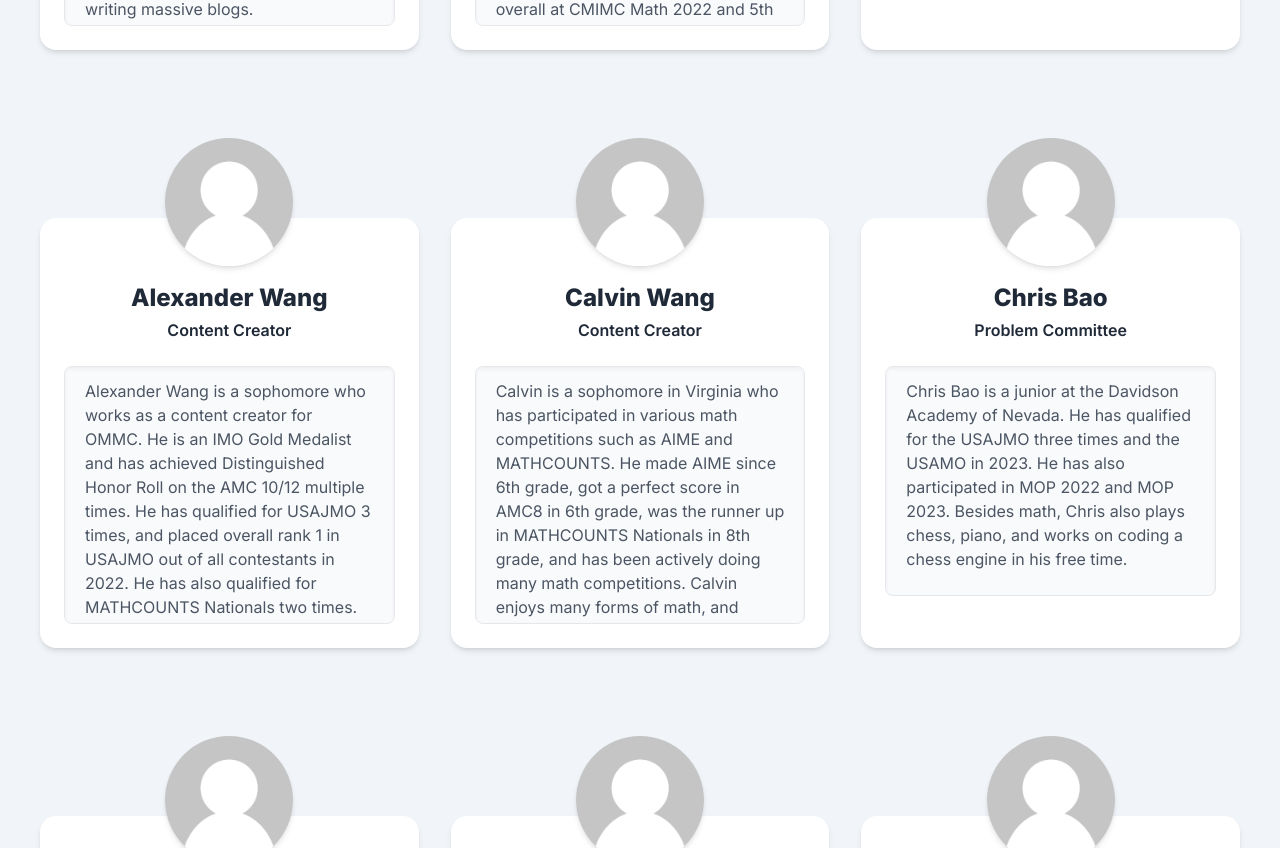
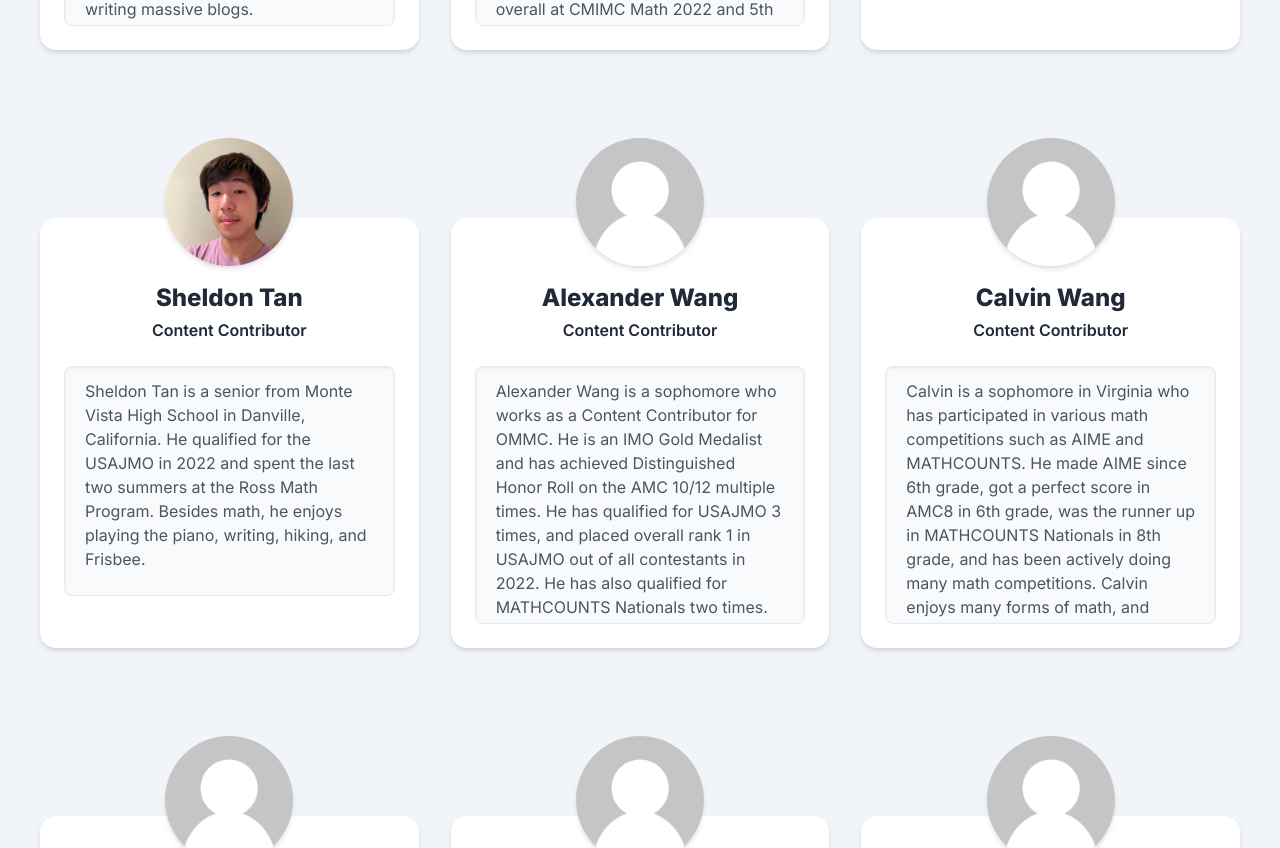
Before and after one commit to Kevin-Liu-01/OMMC-Website, a React (Create React App) app: page /staff in a window 1280 px wide. Shown: the part 3140-3988 px from the top of the page. Built offline with nearby package versions, Linux system fonts and the light colour scheme; a web font is replaced by a local one.

Commit message:
[Feat] Add new staff members and fix dark mode coloring

```diff
--- a/src/Pages/Leaderboard22.tsx
+++ b/src/Pages/Leaderboard22.tsx
@@ -24,7 +24,7 @@ export default function Leaderboard22(props) {
         </div>
       </header>
       <div className="max-w-7xl mx-auto md:px-8 px-4 pb-10 mt-10 ">
-        <div className="overflow-auto drop-shadow-lg rounded-2xl bg-slate-500 border border-slate-300">
+        <div className="overflow-auto drop-shadow-lg rounded-2xl bg-slate-500 border border-slate-300 dark:border-slate-700">
           <table className="w-full text-sm text-left text-gray-500 dark:text-gray-400">
             <thead className="text-xs text-gray-700 border-b dark:border-gray-700 uppercase bg-slate-50 dark:bg-gray-800 dark:text-gray-400">
               <tr>
--- a/src/Pages/Leaderboard23.tsx
+++ b/src/Pages/Leaderboard23.tsx
@@ -24,7 +24,7 @@ export default function Leaderboard23(props) {
         </div>
       </header>
       <div className="max-w-7xl mx-auto md:px-8 px-4 pb-10 mt-10 ">
-        <div className="overflow-auto drop-shadow-lg rounded-2xl bg-slate-500 border border-slate-300">
+        <div className="overflow-auto drop-shadow-lg rounded-2xl bg-slate-500 border border-slate-300 dark:border-slate-700">
           <table className="w-full text-sm text-left text-gray-500 dark:text-gray-400">
             <thead className="text-xs text-gray-700 border-b dark:border-gray-700 uppercase bg-slate-50 dark:bg-gray-800 dark:text-gray-400">
               <tr>
--- a/src/Pages/Staff.tsx
+++ b/src/Pages/Staff.tsx
@@ -110,7 +110,7 @@ const members = [
     href: "#",
     imageSrc: "/staff/vivian.png",
     imageAlt: "Vivian Loh",
-    role: "Content Creator",
+    role: "Content Contributor",
     bio: "Vivian Loh is a senior at Winchester Thurston School in Pittsburgh, PA. She is a testsolver for OMMC. She received USAJMO winner and an EGMO gold medal in 2022, and has qualified for MOP twice. She has been participating in math contests since 5th grade, qualifying for AIME five times and USAJMO twice, and is particularly enthusiastic about geometry, which she often spends her free time doing. She is also very active on AoPS and Discord (she can be found under the username v4913), and likes biking and talking with friends.",
   },
   {
@@ -119,7 +119,7 @@ const members = [
     href: "#",
     imageSrc: "/staff/serena.png",
     imageAlt: "Serena Xu",
-    role: "Content Creator",
+    role: "Content Contributor",
     bio: "Serena Xu is a college freshman who started math competitions at 7th grade. She attended MOP and SUMaC besides winning a silver in APMO for USA in 2022. She published Rabbit's Geometry while organizing GmathIRL. In her free time, she likes reading Naruto, playing video games, producing EDMs and writing massive blogs.    ",
   },
   {
@@ -128,7 +128,7 @@ const members = [
     href: "#",
     imageSrc: "/staff/isaac.png",
     imageAlt: "Isaac Chen",
-    role: "Content Creator",
+    role: "Content Contributor",
     bio: "Isaac Chen is a junior at Princeton Day School in Princeton, NJ, and attended MOP. He contributes problems to OMMC and other contests such as the Online Youth Mathematics Competition. Isaac is a one-time USAJMO qualifier, one-time AMC 10 DHR awardee, and two-time AIME qualifier. He also placed 17th overall at CMIMC Math 2022 and 5th overall at 2021 NJ MATHCOUNTS States. Outside of math, Isaac spends his time playing and watching basketball, coding, and walking around Princeton University’s beautiful campus with his friends.",
   },
   {
@@ -137,29 +137,38 @@ const members = [
     href: "#",
     imageSrc: "/staff/vikram.jpg",
     imageAlt: "Vikram Sarkar",
-    role: "Content Creator",
+    role: "Content Contributor",
     bio: "Vikram Sarkar is a test solver for the OMMC team and is currently a sophomore. His achievements include 2 times Mathcounts Nationals Qualifier (top 56 / top 25% this year), and USAJMO Winner. He likes listening to EDM and various artists, and also likes video games.",
   },
   {
     id: 16,
+    name: "Sheldon Tan",
+    href: "#",
+    imageSrc: "/staff/sheldon.png",
+    imageAlt: "Sheldon Tan",
+    role: "Content Contributor",
+    bio: "Sheldon Tan is a senior from Monte Vista High School in Danville, California. He qualified for the USAJMO in 2022 and spent the last two summers at the Ross Math Program. Besides math, he enjoys playing the piano, writing, hiking, and Frisbee.",
+  },
+  {
+    id: 17,
     name: "Alexander Wang",
     href: "#",
     imageSrc: "/staff/default.png",
     imageAlt: "Alexander Wang",
-    role: "Content Creator",
-    bio: "Alexander Wang is a sophomore who works as a content creator for OMMC. He is an IMO Gold Medalist and has achieved Distinguished Honor Roll on the AMC 10/12 multiple times. He has qualified for USAJMO 3 times, and placed overall rank 1 in USAJMO out of all contestants in 2022. He has also qualified for MATHCOUNTS Nationals two times. He is also a member of the selective Lehigh ARML Fire Team. He will be attending the prestigious MOP program this summer. You can find him on AoPS with the nickname DottedCaculator.",
+    role: "Content Contributor",
+    bio: "Alexander Wang is a sophomore who works as a Content Contributor for OMMC. He is an IMO Gold Medalist and has achieved Distinguished Honor Roll on the AMC 10/12 multiple times. He has qualified for USAJMO 3 times, and placed overall rank 1 in USAJMO out of all contestants in 2022. He has also qualified for MATHCOUNTS Nationals two times. He is also a member of the selective Lehigh ARML Fire Team. He will be attending the prestigious MOP program this summer. You can find him on AoPS with the nickname DottedCaculator.",
   },
   {
-    id: 17,
+    id: 18,
     name: "Calvin Wang",
     href: "#",
     imageSrc: "/staff/default.png",
     imageAlt: "Calvin Wang",
-    role: "Content Creator",
+    role: "Content Contributor",
     bio: "Calvin is a sophomore in Virginia who has participated in various math competitions such as AIME and MATHCOUNTS. He made AIME since 6th grade, got a perfect score in AMC8 in 6th grade, was the runner up in MATHCOUNTS Nationals in 8th grade, and has been actively doing many math competitions. Calvin enjoys many forms of math, and wants others to enjoy them, too. He is an active member on Discord(going by jatloe) and AoPS(going by cj13609517288). In his free time, Calvin enjoys playing and making puzzles, playing games, and wasting time on Discord.",
   },
   {
-    id: 18,
+    id: 19,
     name: "Chris Bao",
     href: "#",
     imageSrc: "/staff/default.png",
@@ -168,7 +177,7 @@ const members = [
     bio: "Chris Bao is a junior at the Davidson Academy of Nevada. He has qualified for the USAJMO three times and the USAMO in 2023. He has also participated in MOP 2022 and MOP 2023. Besides math, Chris also plays chess, piano, and works on coding a chess engine in his free time.",
   },
   {
-    id: 19,
+    id: 20,
     name: "Neal Yan",
     href: "#",
     imageSrc: "/staff/default.png",
```
Also changed, not shown: public/staff/sheldon.png (added).
